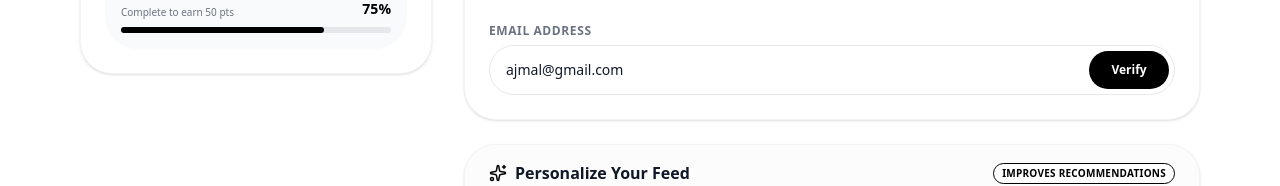
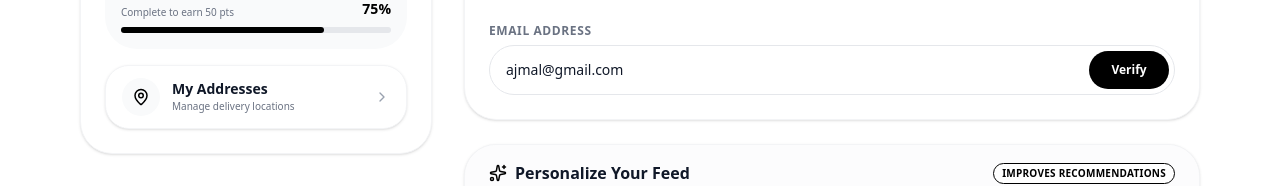
Before and after one commit to FashionFriday-tech/platform, a Next.js app: page /profile/edit in a window 1280 px wide. Shown: the part 365-551 px from the top of the page. Built offline with nearby package versions, Linux system fonts and the light colour scheme.

Commit message:
feat (profile edit page)  update profiel edit page and add address add section and improved design

```diff
--- a/src/app/profile/edit/page.tsx
+++ b/src/app/profile/edit/page.tsx
@@ -1,6 +1,7 @@
 "use client";
 
 import { useState, useRef } from "react";
+import Link from "next/link"; // Imported for navigation
 import {
   Camera,
   User,
@@ -9,10 +10,12 @@ import {
   Save,
   Loader2,
   ShieldCheck,
-  CheckCircle2, // Added for verified state
+  CheckCircle2,
   AlertCircle,
+  MapPin, // Imported
+  ChevronRight, // Imported
 } from "lucide-react";
-import Image from "next/image"; // Recommended for the header image fix
+import Image from "next/image";
 import { Header } from "@/components/layout/Header";
 
 // Types
@@ -59,17 +62,11 @@ export default function EcommerceProfile() {
     }
   };
 
-  // Simulation for OTP Verification / Saving Individual Field
   const handleVerifyField = async (field: "phone" | "email") => {
     setVerifyingField(field);
-
-    // Simulate API call (OTP Trigger)
     await new Promise((resolve) => setTimeout(resolve, 2000));
-
     setVerifiedStatus((prev) => ({ ...prev, [field]: true }));
     setVerifyingField(null);
-
-    // Optional: Trigger a toast notification here
     alert(`OTP sent to your ${field} successfully!`);
   };
 
@@ -90,7 +87,7 @@ export default function EcommerceProfile() {
           {/* LEFT SIDEBAR */}
           <aside className="md:col-span-4 space-y-6">
             <div className="bg-white rounded-4xl p-6 border border-gray-100 shadow-sm text-center relative overflow-hidden">
-              <div className="absolute top-0 left-0 w-full h-24 bg-linear-to-b from-gray-50 to-white z-0" />
+              <div className="absolute top-0 left-0 w-full h-24 bg-gradient-to-b from-gray-50 to-white z-0" />
 
               <div className="relative z-10">
                 <div
@@ -98,7 +95,6 @@ export default function EcommerceProfile() {
                   onClick={() => fileInputRef.current?.click()}
                 >
                   <div className="w-full h-full rounded-full overflow-hidden relative">
-                    {/* Fixed Image component */}
                     <Image
                       src={formData.avatarUrl}
                       alt="Profile"
@@ -142,6 +138,23 @@ export default function EcommerceProfile() {
                     ></div>
                   </div>
                 </div>
+
+                {/* --- NEW: Manage Addresses Button --- */}
+                <Link href="/profile/addresses" className="block mt-4 group">
+                    <div className="flex items-center justify-between p-3 px-4 rounded-3xl border border-gray-100 bg-white shadow-sm group-hover:border-black group-hover:shadow-md transition-all duration-300">
+                        <div className="flex items-center gap-3">
+                            <div className="p-2.5 bg-gray-50 rounded-full group-hover:bg-black group-hover:text-white transition-colors duration-300">
+                                <MapPin size={18} />
+                            </div>
+                            <div className="text-left">
+                                <h4 className="font-bold text-sm text-gray-900">My Addresses</h4>
+                                <p className="text-[10px] text-gray-500">Manage delivery locations</p>
+                            </div>
+                        </div>
+                        <ChevronRight size={16} className="text-gray-400 group-hover:text-black transition-colors" />
+                    </div>
+                </Link>
+
               </div>
               <input
                 type="file"
@@ -176,28 +189,24 @@ export default function EcommerceProfile() {
                   placeholder="Your Name"
                 />
 
-                {/* Phone with Verification */}
                 <ModernInput
                   label="Phone Number"
                   value={formData.phone}
                   onChange={(v: string) => setFormData({ ...formData, phone: v })}
                   type="tel"
                   placeholder="Mobile Number"
-                  // Verification Props
                   actionLabel="Verify"
                   onAction={() => handleVerifyField("phone")}
                   isLoading={verifyingField === "phone"}
                   isVerified={verifiedStatus.phone}
                 />
 
-                {/* Email with Verification */}
                 <ModernInput
                   label="Email Address"
                   value={formData.email}
                   onChange={(v: string) => setFormData({ ...formData, email: v })}
                   type="email"
                   placeholder="email@domain.com"
-                  // Verification Props
                   actionLabel="Verify"
                   onAction={() => handleVerifyField("email")}
                   isLoading={verifyingField === "email"}
@@ -221,7 +230,6 @@ export default function EcommerceProfile() {
               </div>
 
               <div className="p-6 space-y-6">
-                {/* Visual Selector for Gender */}
                 <div>
                   <label className="text-xs font-bold text-gray-500 uppercase tracking-wider mb-3 block">
                     I shop for
@@ -245,7 +253,6 @@ export default function EcommerceProfile() {
                   </div>
                 </div>
 
-                {/* Visual Selector for Style */}
                 <div>
                   <label className="text-xs font-bold text-gray-500 uppercase tracking-wider mb-3 block">
                     My Style Vibe
@@ -339,10 +346,10 @@ interface ModernInputProps {
   type?: string;
   placeholder?: string;
   icon?: React.ReactNode;
-  actionLabel?: string;     // Text for the button (e.g., "Verify")
-  onAction?: () => void;    // Function to run when clicked
-  isLoading?: boolean;      // Loading state for the specific input
-  isVerified?: boolean;     // If true, shows green checkmark
+  actionLabel?: string;
+  onAction?: () => void;
+  isLoading?: boolean;
+  isVerified?: boolean;
 }
 
 const ModernInput = ({
@@ -362,7 +369,6 @@ const ModernInput = ({
       <label className="text-xs font-bold text-gray-500 uppercase tracking-wider">
         {label}
       </label>
-      {/* Show Verified Status in Label Area */}
       {isVerified && (
         <div className="flex items-center gap-1 text-[10px] font-bold text-black  px-2 rounded-full">
           <CheckCircle2 size={12} /> VERIFIED
@@ -376,8 +382,7 @@ const ModernInput = ({
         type={type}
         value={value}
         onChange={(e) => onChange(e.target.value)}
-        disabled={isVerified} // Optional: Lock field if verified
-        // Add padding-right (pr-24) to prevent text from going under the button
+        disabled={isVerified}
         className={`w-full border border-gray-200 text-gray-900 text-sm rounded-4xl pl-4 py-3.5 outline-none focus:bg-white focus:border-black focus:ring-1 focus:ring-black transition-all placeholder:text-gray-400
           ${actionLabel ? "pr-28" : "pr-4"}
           ${isVerified && "border-black text-black"}
@@ -385,19 +390,17 @@ const ModernInput = ({
         placeholder={placeholder}
       />
 
-      {/* ACTION BUTTON INSIDE INPUT */}
       {onAction && !isVerified && (
         <button
           type="button"
           onClick={onAction}
-          disabled={isLoading || !value} // Disable if empty or loading
+          disabled={isLoading || !value}
           className="absolute right-1.5 top-1.5 bottom-1.5 bg-black text-white text-xs font-bold px-4 rounded-3xl hover:bg-gray-800 disabled:opacity-50 disabled:cursor-not-allowed transition-all flex items-center justify-center min-w-20"
         >
           {isLoading ? <Loader2 className="animate-spin" size={14} /> : actionLabel}
         </button>
       )}
 
-      {/* VERIFIED INDICATOR INSIDE INPUT */}
       {isVerified && (
         <div className="absolute right-4 top-1/2 -translate-y-1/2 text-black">
            <CheckCircle2 size={20}  />
```
